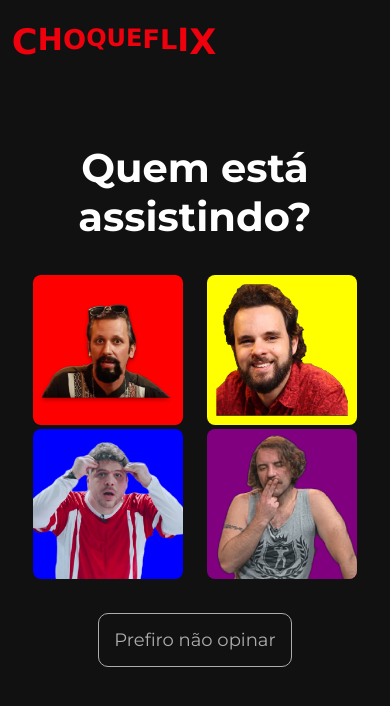
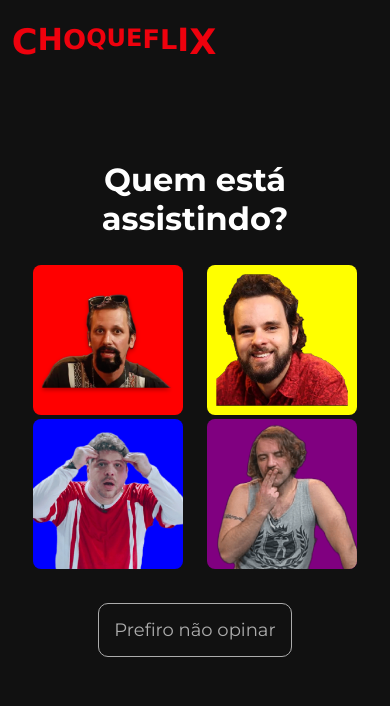
Before and after one commit to joaoreisjpk/ChoqueFlix--JS-CSS-Vanilla, a plain HTML site: page index.html in a window 390 px wide. Drawn offline with Linux system fonts and the light colour scheme.

Commit message:
tornando a login.css responsiva

```diff
--- a/Style/login.css
+++ b/Style/login.css
@@ -131,3 +131,13 @@ header {
   color: white;
 	font-size: 2.5rem;
 }
+
+@media (max-width: 363px) {
+
+}
+.gerenciamento {
+	height: max(90vh, 800px);
+}
+.titulo {
+	font-size: 2rem;
+}
```
Also changed, not shown: Style/mainContent.css (line endings or trailing spaces).
